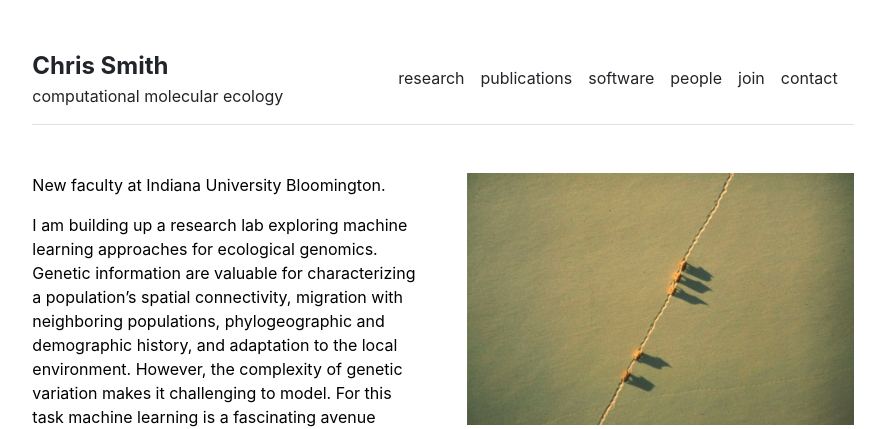
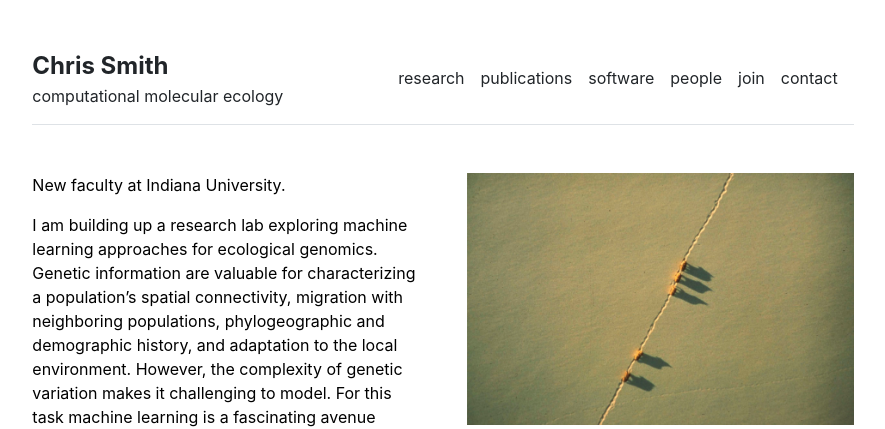
Before and after one commit to chriscrsmith/chriscrsmith.github.io, a Jekyll site: the page built from index.md, in a window 1280 px wide. Shown: the top 429 px of the page, without its empty margins (197-1082 px from the left). Built offline with Jekyll 4.4.1, drawn with Linux system fonts in a browser that asks for light colours.

Commit message:
no bloom

```diff
--- a/_data/settings.yml
+++ b/_data/settings.yml
@@ -7,7 +7,7 @@
 - {name: 'contact', url: '/contact'}
 
 people:
-- {name: 'Chris', title: 'Assistant Professor', department: 'Department of Biology', institution: 'Indiana University Bloomington', institution_address: 'Bloomington, IN', email: 'chriscs at iu.edu', image: 'assets/img/headshot.jpg', url: 'me'}
+- {name: 'Chris', title: 'Assistant Professor', department: 'Department of Biology', institution: 'Indiana University', institution_address: 'Bloomington, IN', email: 'chriscs at iu.edu', image: 'assets/img/headshot.jpg', url: 'me'}
 #- {name: 'Lab Technician', title: 'Researcher', department: 'Physics & Astronomy', institution: 'Some University', institution_address: '1 Main Street, Canada', phone: '(000) 000-0000', email: 'hello@university.edu', office: 'Science Building 505', image: 'assets/img/lab-technician.jpg', url: 'lab-technician'}
 #- {name: 'Graduate Student', title: 'Researcher', department: 'Physics & Astronomy', institution: 'Some University', institution_address: '1 Main Street, Canada', phone: '(000) 000-0000', email: 'hello@university.edu', office: 'Science Building 505', image: 'assets/img/graduate-student.jpg', url: 'graduate-student'}
 
--- a/index.md
+++ b/index.md
@@ -3,7 +3,7 @@
 title: "Home"
 ---
 
-New faculty at Indiana University Bloomington.
+New faculty at Indiana University.
 
 I am building up a research lab exploring machine learning approaches for ecological genomics.
 Genetic information are valuable for characterizing a population's spatial connectivity, migration with neighboring populations, phylogeographic and demographic history, and adaptation to the local environment. However, the complexity of genetic variation makes it challenging to model. For this task machine learning is a fascinating avenue because of its ability to find useful information in high-dimensionality data, and because new techniques are emerging rapidly. My interests lie in adapting these new approaches to the unique properties of genomic data, innovating deep learning architectures, and developing computational toolsets for other researchers to implement in diverse species.
```
